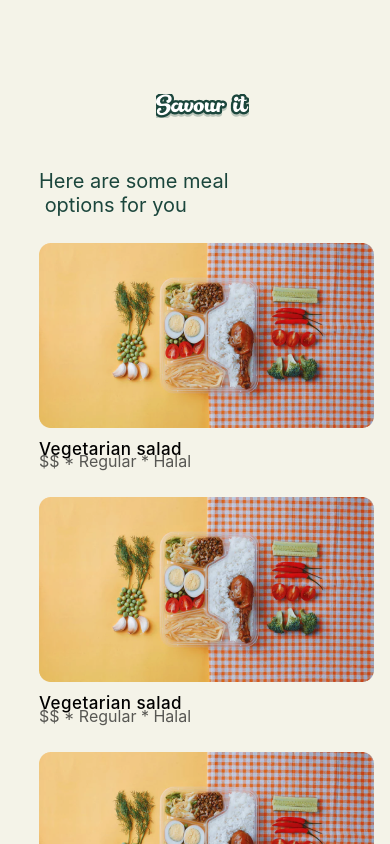
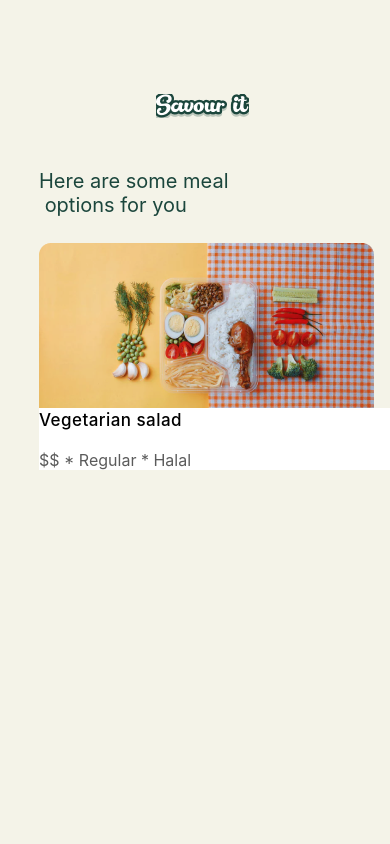
Before and after one commit to wisdomekpotu/savour-it, a React Native app: screen /MealOptions in a window 390 px wide. Built offline with nearby package versions, Linux system fonts and the light colour scheme.

Commit message:
fix: added little fixes to sceens

```diff
--- a/screens/Curating.js
+++ b/screens/Curating.js
@@ -1,4 +1,4 @@
-import { Text, View, Pressable } from 'react-native';
+import { Text, View, Pressable, Image } from 'react-native';
 import { RFPercentage, RFValue } from 'react-native-responsive-fontsize';
 import Lottie from 'lottie-react-native';
 import config from '../config';
@@ -12,6 +12,14 @@ export default function Curating({ navigation }) {
         backgroundColor: '#1B463C',
       }}
     >
+      <Image
+        style={{
+          position: 'absolute',
+          marginTop: config.deviceHeight / 9,
+          marginLeft: config.deviceWidth * 0.32,
+        }}
+        source={require('../assets/Group2.png')}
+      />
       <Pressable onPress={() => navigation.navigate('MealOptions')}>
         <Lottie
           style={{
--- a/screens/MealOptions.js
+++ b/screens/MealOptions.js
@@ -30,11 +30,13 @@ export default function MealOptions({ navigation }) {
           fontSize: 20,
           color: '#1B463C',
           marginTop: config.deviceHeight / 5,
+          borderRadius: 1,
           paddingLeft: config.deviceWidth * 0.1,
         }}
       >
         Here are some meal{'\n'} options for you
       </Text>
+      <View>
         <Pressable
           style={styles.press2}
           onPress={() => navigation.navigate('OrderDetails')}
@@ -44,19 +46,25 @@ export default function MealOptions({ navigation }) {
               position: 'absolute',
               marginLeft: config.deviceWidth * 0.1,
               top: 26,
-            bottom: 34.4,
             }}
             source={require('../assets/BG1.png')}
           />
-        <View>
+          <View
+            style={{
+              marginTop: config.deviceHeight / 5,
+              width: config.deviceWidth * 0.94,
+              backgroundColor: 'white',
+              marginLeft: config.deviceWidth * 0.1,
+              marginBottom: config.deviceHeight / 13,
+
+              top: 22,
+            }}
+          >
             <Text
               style={{
                 position: 'absolute',
                 height: 24,
-              paddingLeft: config.deviceWidth * 0.1,
-
                 fontWeight: '500',
-              top: 220,
                 fontSize: 17,
                 lineHeight: 24,
                 letterSpacing: 0.444444,
@@ -67,9 +75,9 @@ export default function MealOptions({ navigation }) {
             </Text>
             <Text
               style={{
-              marginTop: config.deviceHeight / 3.6,
+                marginTop: config.deviceHeight / 20,
                 opacity: 0.64,
-              marginLeft: config.deviceWidth * 0.1,
+
                 fontSize: 16,
               }}
             >
@@ -77,130 +85,7 @@ export default function MealOptions({ navigation }) {
             </Text>
           </View>
         </Pressable>
-      <Pressable
-        style={styles.press2}
-        onPress={() => navigation.navigate('OrderDetails')}
-      >
-        <Image
-          style={{
-            position: 'absolute',
-            marginLeft: config.deviceWidth * 0.1,
-
-            top: 26,
-            bottom: 34.4,
-          }}
-          source={require('../assets/BG1.png')}
-        />
-        <View>
-          <Text
-            style={{
-              position: 'absolute',
-              height: 24,
-              paddingLeft: config.deviceWidth * 0.1,
-              fontWeight: '500',
-              top: 220,
-              fontSize: 17,
-              lineHeight: 24,
-              letterSpacing: 0.444444,
-              color: ' #010F07',
-            }}
-          >
-            Vegetarian salad
-          </Text>
-          <Text
-            style={{
-              marginTop: config.deviceHeight / 3.6,
-              opacity: 0.64,
-              marginLeft: config.deviceWidth * 0.1,
-              fontSize: 16,
-            }}
-          >
-            $$ * Regular * Halal
-          </Text>
       </View>
-      </Pressable>
-      <Pressable
-        style={styles.press2}
-        onPress={() => navigation.navigate('OrderDetails')}
-      >
-        <Image
-          style={{
-            position: 'absolute',
-            marginLeft: config.deviceWidth * 0.1,
-            top: 26,
-            bottom: 34.4,
-          }}
-          source={require('../assets/BG1.png')}
-        />
-        <View>
-          <Text
-            style={{
-              position: 'absolute',
-              height: 24,
-              paddingLeft: config.deviceWidth * 0.1,
-              fontWeight: '500',
-              top: 220,
-              fontSize: 17,
-              lineHeight: 24,
-              letterSpacing: 0.444444,
-              color: ' #010F07',
-            }}
-          >
-            Vegetarian salad
-          </Text>
-          <Text
-            style={{
-              marginTop: config.deviceHeight / 3.6,
-              opacity: 0.64,
-              marginLeft: config.deviceWidth * 0.1,
-              fontSize: 16,
-            }}
-          >
-            $$ * Regular * Halal
-          </Text>
-        </View>
-      </Pressable>
-      <Pressable
-        style={styles.press2}
-        onPress={() => navigation.navigate('OrderDetails')}
-      >
-        <Image
-          style={{
-            position: 'absolute',
-            marginLeft: config.deviceWidth * 0.1,
-            top: 26,
-            bottom: 34.4,
-          }}
-          source={require('../assets/BG1.png')}
-        />
-        <View>
-          <Text
-            style={{
-              position: 'absolute',
-              height: 24,
-              paddingLeft: config.deviceWidth * 0.1,
-              fontWeight: '500',
-              top: 220,
-              fontSize: 17,
-              lineHeight: 24,
-              letterSpacing: 0.444444,
-              color: ' #010F07',
-            }}
-          >
-            Vegetarian salad
-          </Text>
-          <Text
-            style={{
-              marginTop: config.deviceHeight / 3.6,
-              opacity: 0.64,
-              marginLeft: config.deviceWidth * 0.1,
-              fontSize: 16,
-            }}
-          >
-            $$ * Regular * Halal
-          </Text>
-        </View>
-      </Pressable>
     </ScrollView>
   );
 }
--- a/screens/Ordermeal.js
+++ b/screens/Ordermeal.js
@@ -118,7 +118,6 @@ export default function Ordermeal({ navigation }) {
               <Text
                 style={{
                   position: 'absolute',
-
                   height: 24,
                   paddingLeft: config.deviceWidth * 0.1,
                   fontWeight: '500',
```
Also changed, not shown: assets/Group2.png (added). Lines whose indentation alone changed are shown as unchanged.
